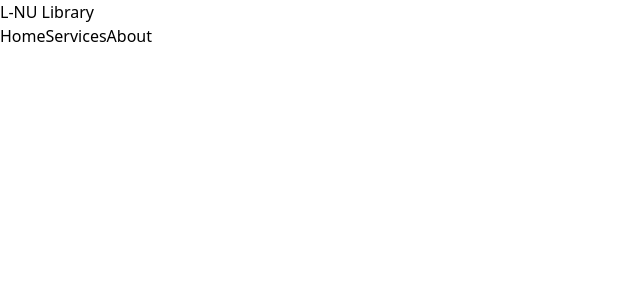
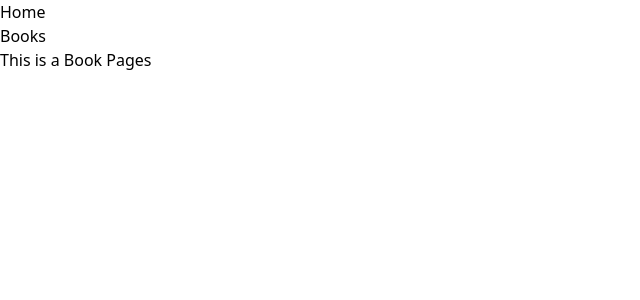
Before and after one commit to Drinisit/lnu-library, a React (Create React App) app: page /books in a window 1280 px wide. Shown: the top 300 px of the page, without its empty margins (0-640 px from the left). Built offline with nearby package versions, Linux system fonts and the light colour scheme.

Commit message:
Add react route

```diff
--- a/src/App.js
+++ b/src/App.js
@@ -1,36 +1,28 @@
 import React from "react";
-import {BrowserRouter, Routes, Route, NavLink } from "react-router-dom";
+import { createBrowserRouter, RouterProvider } from "react-router-dom";
 
 import Home from "./pages/Home";
-import Services from "./pages/Services";
-import About from "./pages/About";
+import Books from "./pages/Books";
+import Root from "./pages/Root";
+
+
+const router = createBrowserRouter([
+  {
+    path: '/',
+    element: <Root /> ,
+    children: [
+      { path: '/', element: <Home/>},
+      { path: '/books', element: <Books/>},
+    ],
+  },
+
+]);
 
 function App() {
   return (
+  <RouterProvider router={router}/>
 
-
-      <BrowserRouter>
-       <div>
-          <header>
-            <nav>
-              <h1>L-NU Library</h1>
-              <NavLink to="/" >Home</NavLink>
-              <NavLink to="/services">Services</NavLink>
-              <NavLink to="/about">About</NavLink>
-
-            </nav>
-          </header>
-
-          <Routes>
-              <Route path="/" element={<Home />} />
-              <Route path="/services" element={<Services />} />
-              <Route path="/about" element={<About />} />
-          </Routes>
-        </div>
-      </BrowserRouter>
-
-
-  );
+  )
 }
 
 export default App;
--- a/src/components/Nav.jsx
+++ /dev/null
@@ -1,25 +0,0 @@
-import React from 'react'
-import NavLinks from './NavLinks'
-import Logo from '../assets/lib-logo.png'
-
-const Nav = () => {
-  return (
-    <div className='w-full py-4 px-16'>
-        <div className='text-md flex justify-between items-center'>
-            <img className='h-14' src={Logo} alt="" />
-
-            <ul className='flex items-center gap-6'>
-                <li>
-                 Home
-                </li>
-                <NavLinks />
-
-            </ul>
-
-            <button>Sign in</button>
-        </div>
-    </div>
-  )
-}
-
-export default Nav
--- a/src/components/NavLinks.jsx
+++ /dev/null
@@ -1,27 +0,0 @@
-import React from 'react'
-
-const NavLinks = () => {
-    const links = [
-        {name: "Resource"},
-        {name: "Services"},
-        {name: "Library Branches"},
-        {name: "About"},
-    ];
-  return <>
-
-  {
-    links.map(link =>(
-        <div>
-            <div>
-                <h1>
-                    {link.name}
-                </h1>
-            </div>
-        </div>
-    ))
-  }
-
-  </>
-}
-
-export default NavLinks
--- /dev/null
+++ b/src/components/Navbar.jsx
@@ -0,0 +1,19 @@
+import React from 'react'
+import { Link } from 'react-router-dom'
+
+const Navbar = () => {
+  return (
+    <div>
+        <header>
+            <nav>
+                <ul>
+                    <li><Link to="/">Home</Link></li>
+                    <li><Link to="/books">Books</Link></li>
+                </ul>
+            </nav>
+        </header>
+    </div>
+  )
+}
+
+export default Navbar
--- /dev/null
+++ b/src/pages/Books.jsx
@@ -0,0 +1,9 @@
+import React from 'react'
+
+const Books = () => {
+  return (
+    <div>This is a Book Pages</div>
+  )
+}
+
+export default Books
--- a/src/pages/Home.jsx
+++ b/src/pages/Home.jsx
@@ -1,9 +1,11 @@
 import React from 'react'
+import { Link } from 'react-router-dom'
 
 const Home = () => {
   return (
     <div>
       <h1>This is Home Page</h1>
+      <Link to ="/books">Books</Link>
     </div>
   )
 }
--- /dev/null
+++ b/src/pages/Root.jsx
@@ -0,0 +1,14 @@
+import React from 'react'
+import { Outlet } from 'react-router-dom'
+import Navbar from '../components/Navbar'
+
+const Root = () => {
+  return (
+    <div>
+        <Navbar />
+        <Outlet />
+    </div>
+  )
+}
+
+export default Root
```
